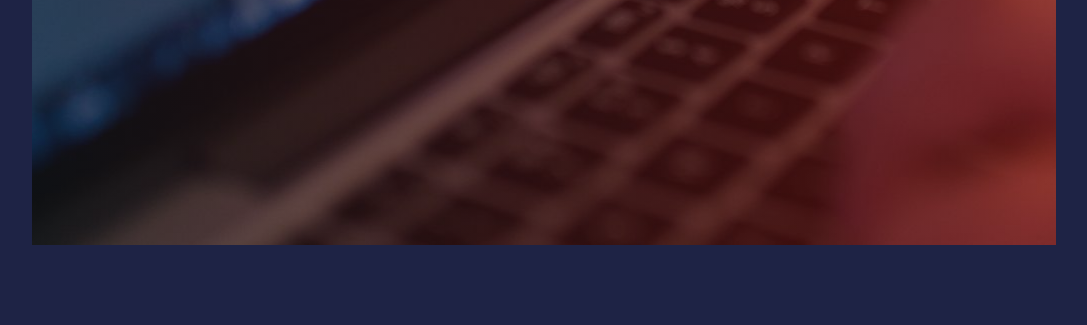
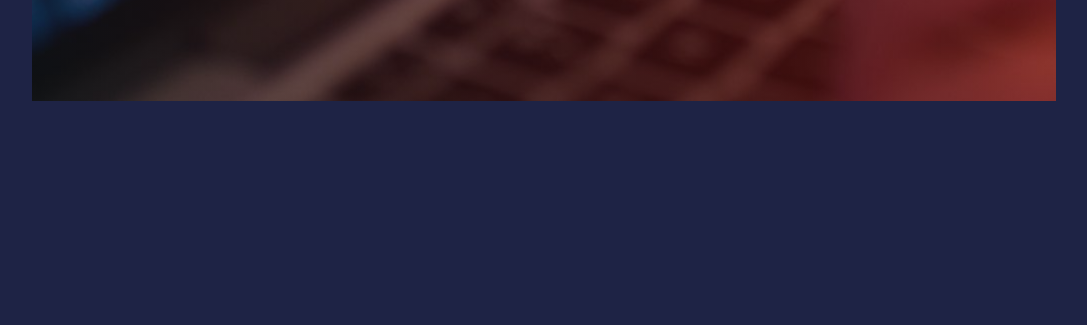
Before and after one commit to klich1984/OnePageSlideshow, a plain HTML site: page index.html in a window 1280 px wide. Shown: the part 475-800 px from the top of the page, without its empty margins (96-1183 px from the left). Drawn offline with Linux system fonts and the light colour scheme.

Commit message:
Modify height slide 3

```diff
--- a/styles.css
+++ b/styles.css
@@ -111,9 +111,8 @@ h2 {
 }
 
 .slide-container {
-	width: 100%;
 	width: 80%;
-	height: inherit;
+	height: 80%;
 	margin: 0 auto;
 	display: flex;
 	flex-direction: column;
```
